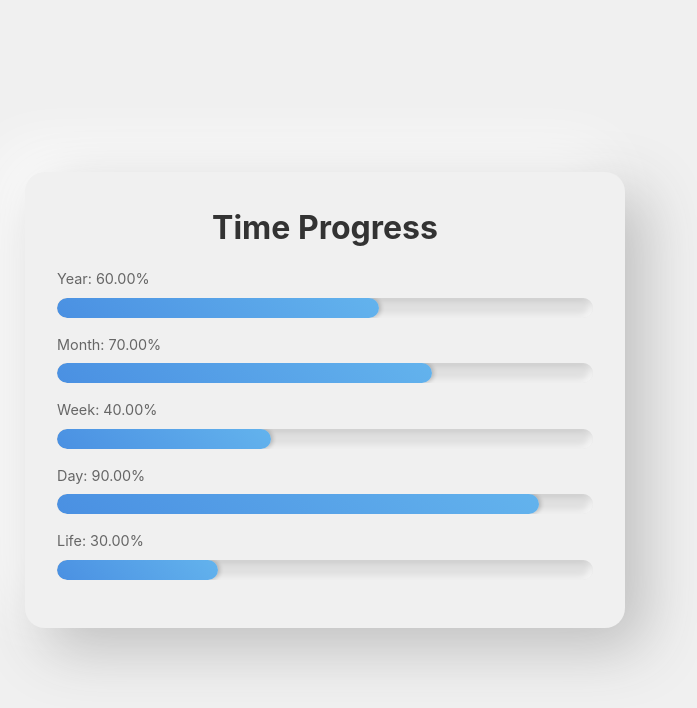
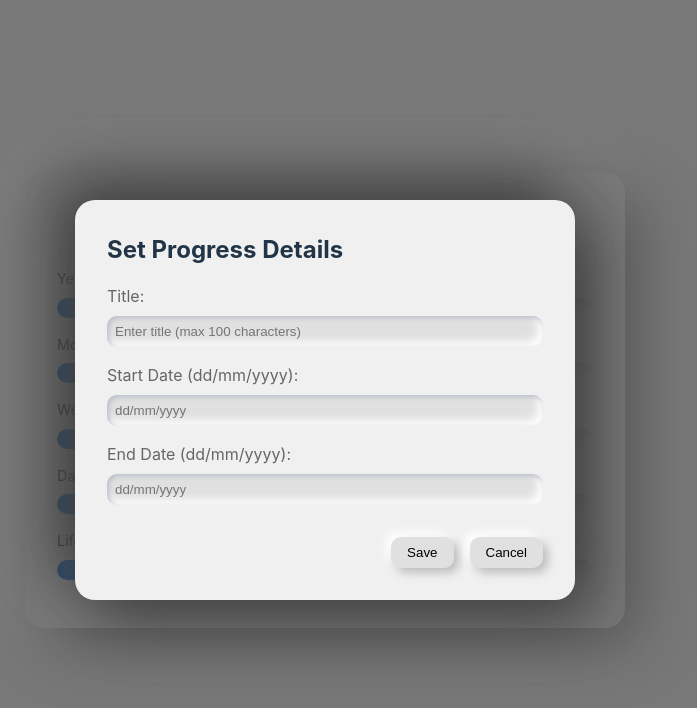
Before and after one commit to 3l-d1abl0/life-progress, a SvelteKit app: page / in a window 1280 px wide. Shown: the top 708 px of the page, without its empty margins (315-1012 px from the left). Built offline with nearby package versions, Linux system fonts and the light colour scheme.

Commit message:
added Modal window

```diff
--- /dev/null
+++ b/src/lib/Modal.svelte
@@ -0,0 +1,224 @@
+<script lang="ts">
+  import { isValid, parse } from 'date-fns';
+
+  let show = $state(true);
+
+  let startDate = '';
+  let endDate = '';
+  let title = '';
+  let error = $state('');
+
+
+  // Check for common XSS patterns
+  function isValidTitle(str: string): boolean {
+    const xssPatterns = [
+      /<script/i,
+      /javascript:/i,
+      /onerror=/i,
+      /onload=/i,
+      /onclick=/i,
+      /alert\(/i,
+      /eval\(/i,
+      /document\./i,
+      /\\/i,
+      /<img/i,
+      /<svg/i,
+      /<iframe/i
+    ];
+
+    return !xssPatterns.some(pattern => pattern.test(str));
+  }
+
+  function validateDate(dateStr: string): boolean {
+    const parsed = parse(dateStr, 'dd/MM/yyyy', new Date());
+    return isValid(parsed);
+  }
+
+  function handleSave() {
+
+    //Check for Blank Titles
+    if (!title.trim()) {
+      error = 'Please enter a title';
+      return;
+    }
+
+    //check Title Length
+    if (title.length > 100) {
+      error = 'Title must be 100 characters or less';
+      return;
+    }
+    //Check Title String
+    if (!isValidTitle(title)) {
+      error = 'Invalid title. Please remove special characters or HTML';
+      return;
+    }
+
+    //Check if start date is valid
+    if (!validateDate(startDate)){
+        error = 'Please enter Start Date in dd/mm/yyyy format';
+        console.log('Invalid Start Date !');
+        return;
+    }
+
+    //Check if end Date is valid
+    if (!validateDate(endDate)) {
+      error = 'Please enter End Date in dd/mm/yyyy format';
+      console.log('Invalid End Date');
+      return;
+    }
+
+    const start = parse(startDate, 'dd/MM/yyyy', new Date());
+    const end = parse(endDate, 'dd/MM/yyyy', new Date());
+    const now = new Date();
+
+    if (start >= now) {
+      error = 'Start date must be in the past';
+      return;
+    }
+
+    if (end <= now) {
+      error = 'End date must be in the future';
+      return;
+    }
+
+    //Save it to local Storage
+    localStorage.setItem('startDate', startDate);
+    localStorage.setItem('endDate', endDate);
+    localStorage.setItem('title', title);
+
+    error ='';//remove error message
+    console.log('Saving');
+    show = false;//hide the box
+  }
+
+  function handleCancel() {
+    console.log('Closing');
+    show = false;
+  }
+
+</script>
+
+{#if show}
+<div class="modal-overlay">
+  <div class="modal">
+    <h2>Set Progress Details</h2>
+
+    {#if error}
+      <div class="error">{error}</div>
+    {/if}
+
+    <div class="input-group">
+      <label for="title">Title:</label>
+      <input
+        type="text"
+        id="title"
+        bind:value={title}
+        placeholder="Enter title (max 100 characters)"
+        maxlength="100"
+      />
+    </div>
+
+    <div class="input-group">
+      <label for="startDate">Start Date (dd/mm/yyyy):</label>
+      <input
+        type="text"
+        id="startDate"
+        bind:value={startDate}
+        placeholder="dd/mm/yyyy"
+      />
+    </div>
+
+    <div class="input-group">
+      <label for="endDate">End Date (dd/mm/yyyy):</label>
+      <input
+        type="text"
+        id="endDate"
+        bind:value={endDate}
+        placeholder="dd/mm/yyyy"
+      />
+    </div>
+
+    <div class="button-group">
+        <button on:click={handleSave}>Save</button>
+        <button on:click={handleCancel}>Cancel</button>
+    </div>
+  </div>
+</div>
+{/if}
+
+
+<style>
+    .modal-overlay {
+      position: fixed;
+      top: 0;
+      left: 0;
+      width: 100%;
+      height: 100%;
+      background: rgba(0, 0, 0, 0.5);
+      display: flex;
+      justify-content: center;
+      align-items: center;
+      z-index: 1000;
+    }
+
+    .modal {
+      background: #f0f0f0;
+      padding: 2rem;
+      border-radius: 20px;
+      box-shadow: 20px 20px 60px #424242,
+                  -20px -20px 60px #424242;
+      width: 90%;
+      max-width: 500px;
+    }
+
+    .input-group {
+      margin: 1rem 0;
+    }
+
+    label {
+      display: block;
+      margin-bottom: 0.5rem;
+      color: #666;
+    }
+
+    input {
+      width: 100%;
+      padding: 0.5rem;
+      border: none;
+      border-radius: 10px;
+      background: #e0e0e0;
+      box-shadow: inset 2px 2px 5px #babecc,
+                  inset -5px -5px 10px #ffffff;
+    }
+
+    .button-group {
+      display: flex;
+      justify-content: flex-end;
+      gap: 1rem;
+      margin-top: 2rem;
+    }
+
+    button {
+      padding: 0.5rem 1rem;
+      border: none;
+      border-radius: 10px;
+      background: #e0e0e0;
+      box-shadow: 5px 5px 10px #bebebe,
+                  -5px -5px 10px #ffffff;
+      cursor: pointer;
+      transition: all 0.2s ease;
+    }
+
+    button:hover {
+      box-shadow: 2px 2px 5px #bebebe,
+                  -2px -2px 5px #ffffff;
+    }
+
+    .error {
+      color: #e53e3e;
+      margin-bottom: 1rem;
+      padding: 0.5rem;
+      border-radius: 5px;
+      background: rgba(229, 62, 62, 0.1);
+    }
+  </style>
--- a/src/routes/+page.svelte
+++ b/src/routes/+page.svelte
@@ -1,5 +1,6 @@
 <script lang="ts">
     import ProgressBar from '../lib/ProgressBar.svelte';
+    import Modal from '../lib/Modal.svelte';
 
   let showModal = false;
   let yearProgress = 60;
@@ -20,6 +21,7 @@
       <ProgressBar label="Life" percentage={lifeProgress} />
     </div>
 
+    <Modal />
 </main>
 
 
```
